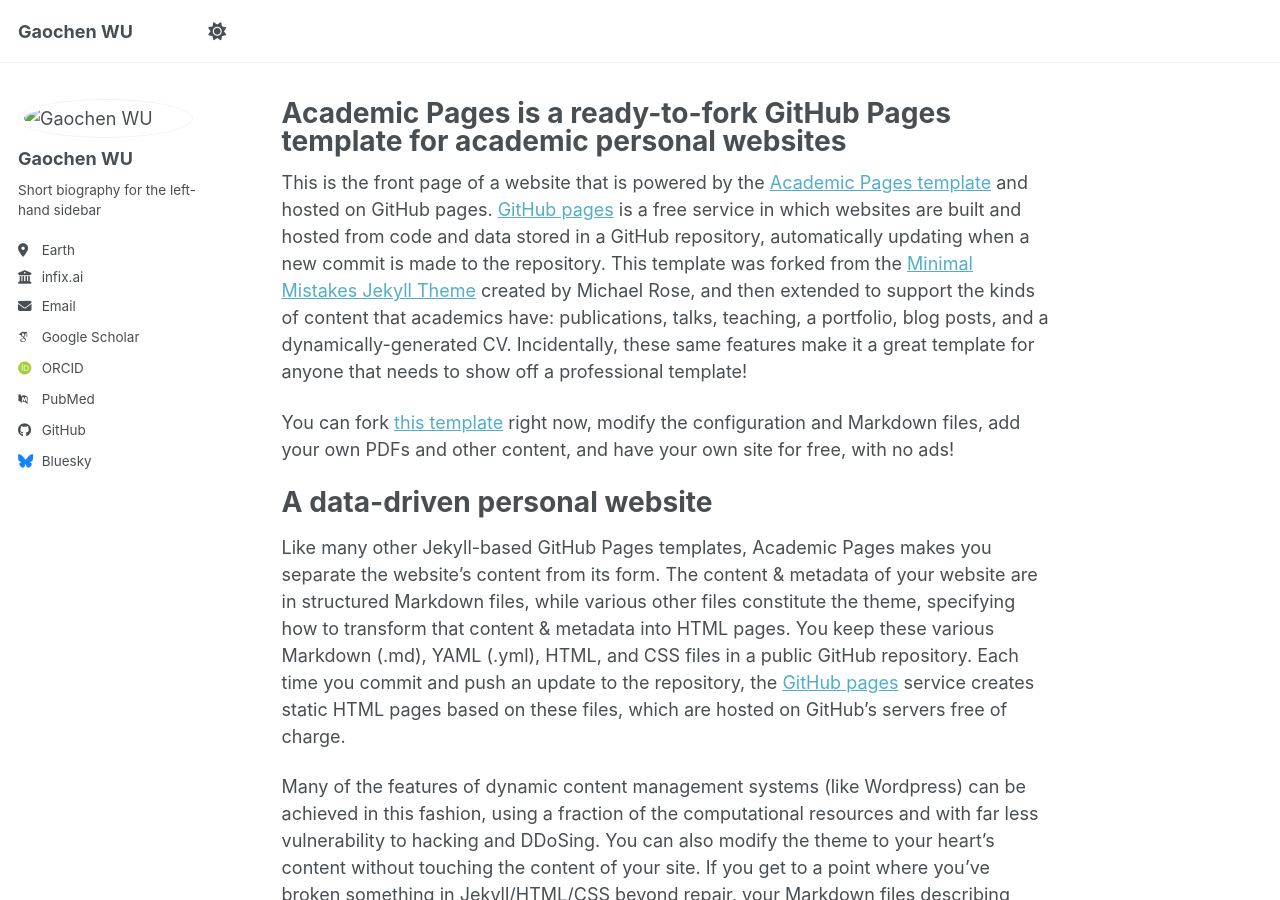
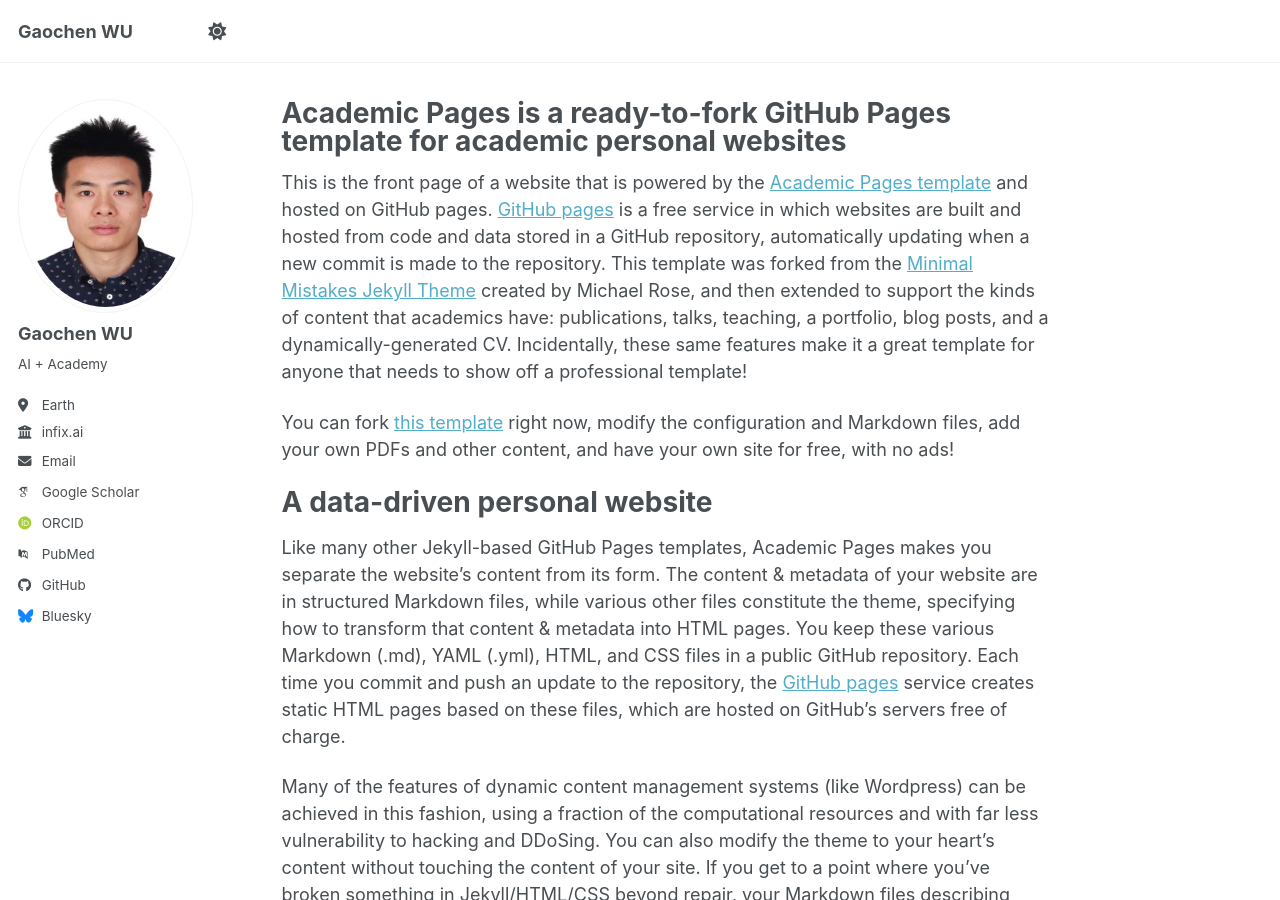
Before and after one commit to wgc20/wgc20.github.io, a Jekyll site: the page built from _pages/about.md, in a window 1280 px wide and 900 px high. Built offline with Jekyll 4.4.1, drawn with Linux system fonts in a browser that asks for light colours; some web fonts are replaced; a script bundle is joined from its source files by our own code; library files that are not in the unit come from our copies.

Commit message:
Update _config.yml

```diff
--- a/_config.yml
+++ b/_config.yml
@@ -23,10 +23,10 @@
 #               Additional customization can be done by editing /_includes/author-profile.html
 author:
   # Biographic information
-  avatar           : "/images/gaochen.jpg"
+  avatar           : "gaochen.jpg"
   name             : "Gaochen WU"
   pronouns         : # example: "she/her"
-  bio              : "Short biography for the left-hand sidebar"
+  bio              : "AI + Academy"
   location         : "Earth"
   employer         : "infix.ai"
   uri              : # URL
```
